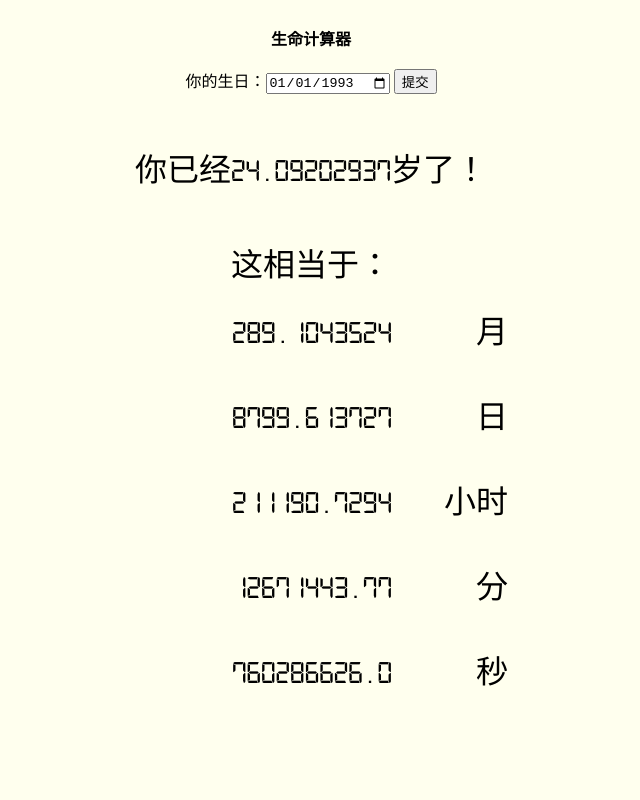
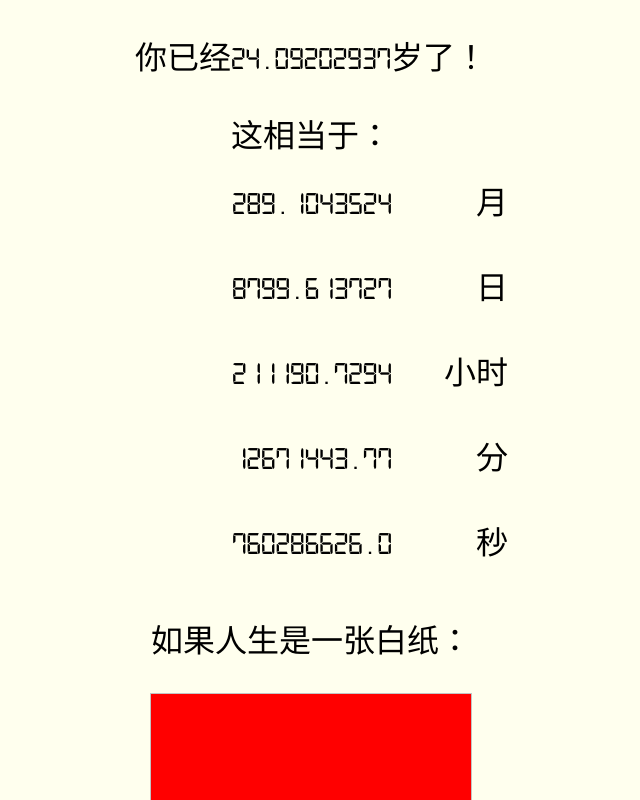
Before and after one commit to juncaixinchi/Time, a plain HTML site: page index.html in a window 1280 px wide. Both pictures are taken after a click on the button "提交". Shown: the top 800 px of the page, without its empty margins (329-969 px from the left). Drawn offline with Linux system fonts and the light colour scheme.

Commit message:
Add files via upload

```diff
--- a/index.html
+++ b/index.html
@@ -2,7 +2,21 @@
 <html>
 <head>
 	<title>Time</title>
+	<meta http-equiv="Content-Type" content="text/html; charset=utf-8" />
+	<meta name="viewport" content="width=device-width, initial-scale=1">
 	<script type="text/javascript">
+		function Calcu()
+		{
+			var age=Calcu_Time();
+			if(age<=80)
+			{
+				document.getElementById("show_card").hidden=null;
+				Draw_plot(age);
+			}
+			document.getElementById("pick_time").hidden="hidden";
+			document.getElementById("show_dur").hidden=null;
+			document.getElementById("reload_button").hidden=null;
+		}
 		function Calcu_Time()
 		{
 			var time_check;
@@ -37,7 +51,6 @@
 			dur_month=dur_month.toFixed(7);
 			dur_year=dur_year.toFixed(8);
 			dur_second=dur_second.toFixed(1);
-				document.getElementById("show_dur").hidden=null;
 			// document.getElementById("pick_time").hidden="hidden";
 			document.getElementById("year").innerHTML='你已经'+dur_year+'岁了！';
 			document.getElementById("month").innerHTML=dur_month;
@@ -46,9 +59,47 @@
 			document.getElementById("min").innerHTML=dur_min;
 			document.getElementById("second").innerHTML=dur_second;
 			time_check=setTimeout("Calcu_Time('birthday')",1000);//每一秒更新！
+			return dur_year;
+		}
+		//绘制卡片网格
+		function Draw_plot(age){
+			var c=document.getElementById("myCanvas");
+			var cxt=c.getContext("2d");
+			cxt.fillStyle="#FFF";
+			cxt.fillRect(0,0,320,400);
+			for(var j=0;j<=9;j++){
+				cxt.moveTo(j*40,0);
+				cxt.lineTo(j*40,400);
+				cxt.stroke();
+				cxt.moveTo(0,j*40);
+				cxt.lineTo(320,j*40);
+				cxt.strokeStyle="#F3F2F1";
+				cxt.stroke();
+			}
+			//根据年龄上色
+			for(var i=0;i<age;i++){
+				var column=Math.floor(i/8);
+				var line=i%8;
+				var time_draw=i*1000;
+				var func="draw("+column+","+line+")"
+				var t=setTimeout(func,100*i);
+			}
+		}
+		function reloadPage()
+		{
+			window.location.reload();
+		}
+		function draw(column,line){
+			var c=document.getElementById("myCanvas");
+			var cxt=c.getContext("2d");
+			cxt.fillStyle="#FF0000";
+			cxt.fillRect(40*line,40*column,40,40);
 		}
 	</script>
 	<style type="text/css">
+		body{
+			font-size: 2em;
+		}
 		@font-face {
 			font-family: digit;
 			src: url('Font/digital-7_mono.ttf') format("truetype");
@@ -64,7 +115,7 @@
 			/*				border:1px solid #aaa;*/
 			margin: 0 auto;
 			font-family: digit;
-				font-size: 2em;
+
 			/*				background-color: #fff;*/
 		}
 	</style>
@@ -77,13 +128,12 @@
 			<br>
 			<br>
 			你的生日：<input type="date" id="birthday" value="1993-01-01">
-				<input type="button" value="提交" onclick="Calcu_Time()">
+			<input type="button" value="提交" onclick="Calcu()">
 			<br>
 			<br>
 		</div>
 		<div id="show_dur" hidden="hidden">
 			<p id= "year"></p>
-				<br>
 			这相当于：
 			<br>
 			<table class="time_during" >
@@ -94,7 +144,18 @@
 				<tr><td><p id= "second"></p></td><td>秒</td></tr>
 			</table>
 		</div>
+		<div id="show_card" hidden="hidden">
+			<p>如果人生是一张白纸：</p>
+			<canvas id="myCanvas" width="320px" height="400px" style="border:1px solid #c3c3c3;">
+				Your browser does not support the canvas element.
+			</canvas>
+			<p>红色部分就是你已经走过的生命<br>......</p>
+		</div>
+		<br>
 
+		<div id="reload_button" hidden="hidden">
+			<input type="button" id="reload" value="重新选择" onclick="reloadPage()">
+		</div>
 	</section>
 </body>
 </html>
```
Lines whose indentation alone changed are shown as unchanged.
